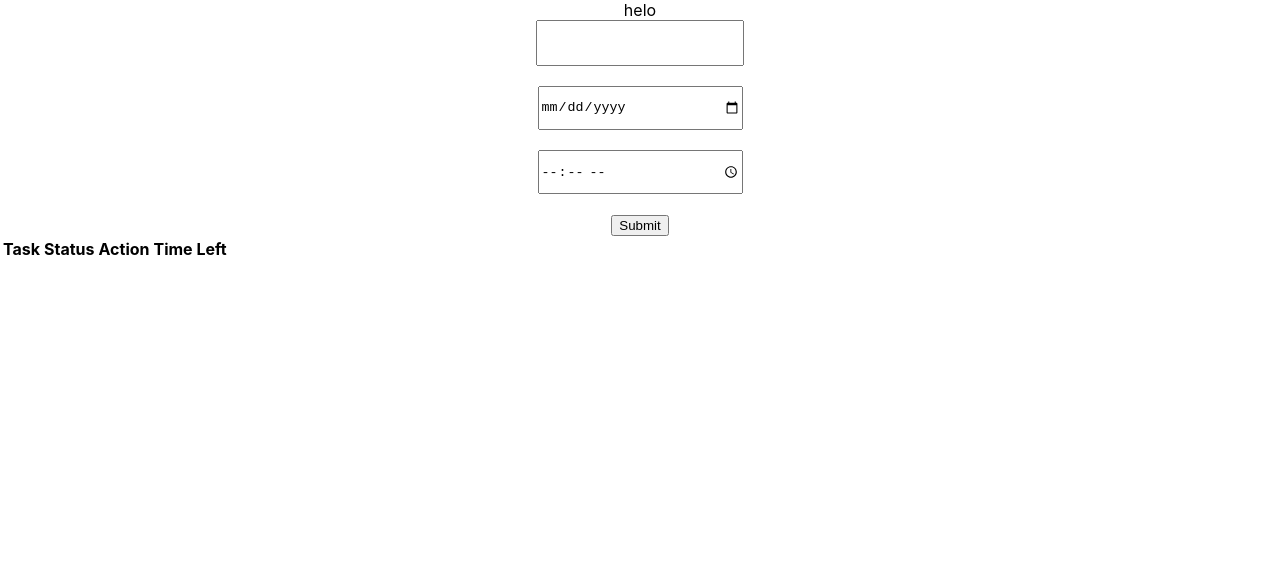
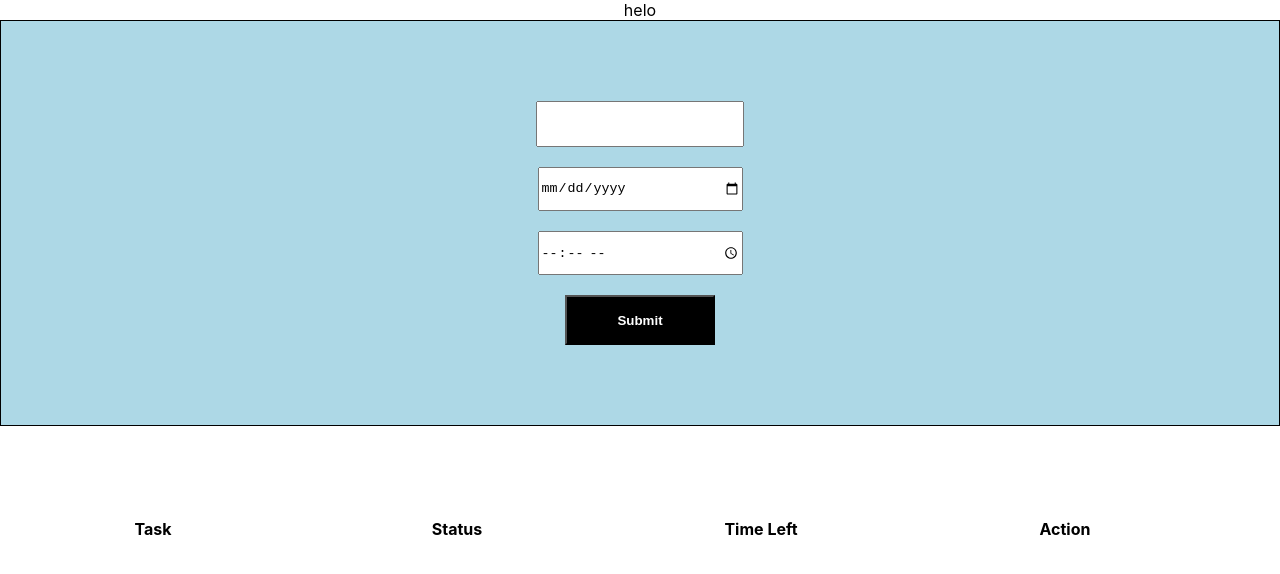
Before and after one commit to Sk-Bhardwaj24/Neos-healthcare-todo, a React (Create React App) app: page / in a window 1280 px wide. Shown: the top 574 px of the page. Built offline with nearby package versions, Linux system fonts and the light colour scheme.

Commit message:
completed

```diff
--- a/src/App.css
+++ b/src/App.css
@@ -39,14 +39,14 @@
 /* *************** */
 .expired-notice {
   text-align: center;
-  padding: 2rem;
+  /* padding: 2rem; */
   border: 1px solid #ebebeb;
   border-radius: 0.25rem;
   margin: 0.5rem;
 }
 
 .expired-notice > span {
-  font-size: 2.5rem;
+  font-size: 1.5rem;
   font-weight: bold;
   color: red;
 }
@@ -64,7 +64,7 @@
   flex-direction: row;
   justify-content: center;
   align-items: center;
-  font-weight: 700;
+  font-weight: 600;
   font-size: 1.25rem;
   line-height: 1.75rem;
   padding: 0.5rem;
--- a/src/Components/CountdownTimer.js
+++ b/src/Components/CountdownTimer.js
@@ -11,12 +11,11 @@ const ExpiredNotice = () => {
   );
 };
 
-const CountdownTimer = ({ targetDate }) => {
-
+const CountdownTimer = ({ targetDate, id }) => {
   const [days, hours, minutes, seconds] = useCountdown(targetDate);
 
   if (days + hours + minutes + seconds <= 0) {
-    return <ExpiredNotice />;
+    return <ExpiredNotice id={id} />;
   } else {
     return (
       <ShowCounter
--- /dev/null
+++ b/src/Components/Th.jsx
@@ -0,0 +1,11 @@
+import React from "react";
+import styled from "styled-components";
+const Thstyle = styled.th`
+  width: 300px;
+  height: 200px;
+`;
+const Th = ({ children }) => {
+  return <Thstyle>{children}</Thstyle>;
+};
+
+export default Th;
--- a/src/Components/Timer.jsx
+++ b/src/Components/Timer.jsx
@@ -3,13 +3,12 @@ import CountdownTimer from "./CountdownTimer";
 
 import "../App.css";
 
-export default function Timer({ time, registertime }) {
+export default function Timer({ time, id }) {
   const dateTimeAfterThisDays = time - 19800000;
 
   return (
     <div>
-      <h1>Countdown Timer</h1>
-      <CountdownTimer targetDate={dateTimeAfterThisDays} />
+      <CountdownTimer targetDate={dateTimeAfterThisDays} id={id} />
     </div>
   );
 }
--- a/src/Components/Todoinput.jsx
+++ b/src/Components/Todoinput.jsx
@@ -4,6 +4,25 @@ import { v4 as uuidv4 } from "uuid";
 import { useForm } from "./Hooks/Form";
 import { addTodo } from "../Redux/action";
 import Input from "./Input";
+import styled from "styled-components";
+const Form = styled.form`
+  background-color: lightblue;
+  border: 1px solid black;
+  padding: 80px;
+  /* box-sizing: border-box; */
+  .Btn {
+    width: 150px;
+    height: 50px;
+    color: white;
+    font-weight: bold;
+    background-color: black;
+  }
+  .Btn:hover {
+    background-color: white;
+    border: 1px solid black;
+    color: black;
+  }
+`;
 const Todoinput = () => {
   const dispatch = useDispatch();
   var dateControl = document.querySelector('input[type="date"]');
@@ -21,6 +40,7 @@ const Todoinput = () => {
         totaltimeinms: dateControl.valueAsNumber + timeControl.valueAsNumber,
         registertime: new Date().getTime(),
         isCompleted: false,
+        isExpire: false,
         id: uuidv4(),
       };
       dispatch(addTodo(payload));
@@ -30,7 +50,7 @@ const Todoinput = () => {
   const { task, date, time } = formData;
 
   return (
-    <form onSubmit={handleSubmit}>
+    <Form onSubmit={handleSubmit}>
       <Input
         type={"text"}
         name={"task"}
@@ -57,8 +77,11 @@ const Todoinput = () => {
       />
       <br />
       <br />
-      <button type="submit">Submit</button>
-    </form>
+
+      <button className="Btn" type="submit">
+        Submit
+      </button>
+    </Form>
   );
 };
 
--- a/src/Components/Todolist.jsx
+++ b/src/Components/Todolist.jsx
@@ -1,11 +1,12 @@
 import React from "react";
 import { useDispatch, useSelector } from "react-redux";
 import { toggleTodo } from "../Redux/action";
+import Th from "./Th";
 import Timer from "./Timer";
 const Todolist = () => {
   const dispatch = useDispatch();
   const todos = useSelector((state) => state.todos.todos);
-
+  console.log(todos);
   const handleToggle = (id) => {
     let updatedtodo = todos.map((eachtodo) =>
       eachtodo.id === id
@@ -20,27 +21,29 @@ const Todolist = () => {
       <table>
         <thead>
           <tr>
-            <th>Task</th>
-            <th>Status</th>
-            <th>Action</th>
-            <th>Time Left</th>
+            <Th>Task</Th>
+            <Th>Status</Th>
+            <Th>Time Left</Th>
+            <Th>Action</Th>
           </tr>
         </thead>
         <tbody>
           {todos.map((each) => (
             <tr key={each.id}>
-              <th>{each.task}</th>
+              <Th>{each.task}</Th>
+
               {each.isCompleted === false ? (
-                <th>Not Done</th>
+                <Th>Not Done</Th>
               ) : (
-                <th>complete</th>
+                <Th>complete</Th>
               )}
-              <th>
+              <Th>
                 <Timer
                   time={each.totaltimeinms}
                   registertime={each.registertime}
+                  id={each.id}
                 />
-              </th>
+              </Th>
 
               <th onClick={() => handleToggle(each.id)}>Toggle</th>
             </tr>
--- a/src/Redux/action.js
+++ b/src/Redux/action.js
@@ -1,13 +1,13 @@
 export const ADD_TODO = "ADD_TODO";
-export const DELETE_TODO = "DELETE_TODO";
+export const VALID_TODO = "VALID_TODO";
 export const TOGGLE_TODO = "TOGGLE_TODO";
 
 export const addTodo = (payload) => ({
   type: ADD_TODO,
   payload,
 });
-export const deleteTodo = (payload) => ({
-  type: DELETE_TODO,
+export const validTodo = (payload) => ({
+  type: VALID_TODO,
   payload,
 });
 export const toggleTodo = (payload) => ({
--- a/src/Redux/reducer.js
+++ b/src/Redux/reducer.js
@@ -1,4 +1,4 @@
-import { ADD_TODO, DELETE_TODO, TOGGLE_TODO } from "./action";
+import { ADD_TODO, VALID_TODO, TOGGLE_TODO } from "./action";
 
 export const reducer = (store = { todos: [] }, action) => {
   switch (action.type) {
@@ -7,7 +7,7 @@ export const reducer = (store = { todos: [] }, action) => {
         ...store,
         todos: [...store.todos, action.payload],
       };
-    case DELETE_TODO:
+    case VALID_TODO:
       return {
         ...store,
         todos: [...action.payload],
```
Also changed, not shown: src/Components/Button.jsx (added, +20 -0 lines), src/Components/Test.jsx (deleted).
